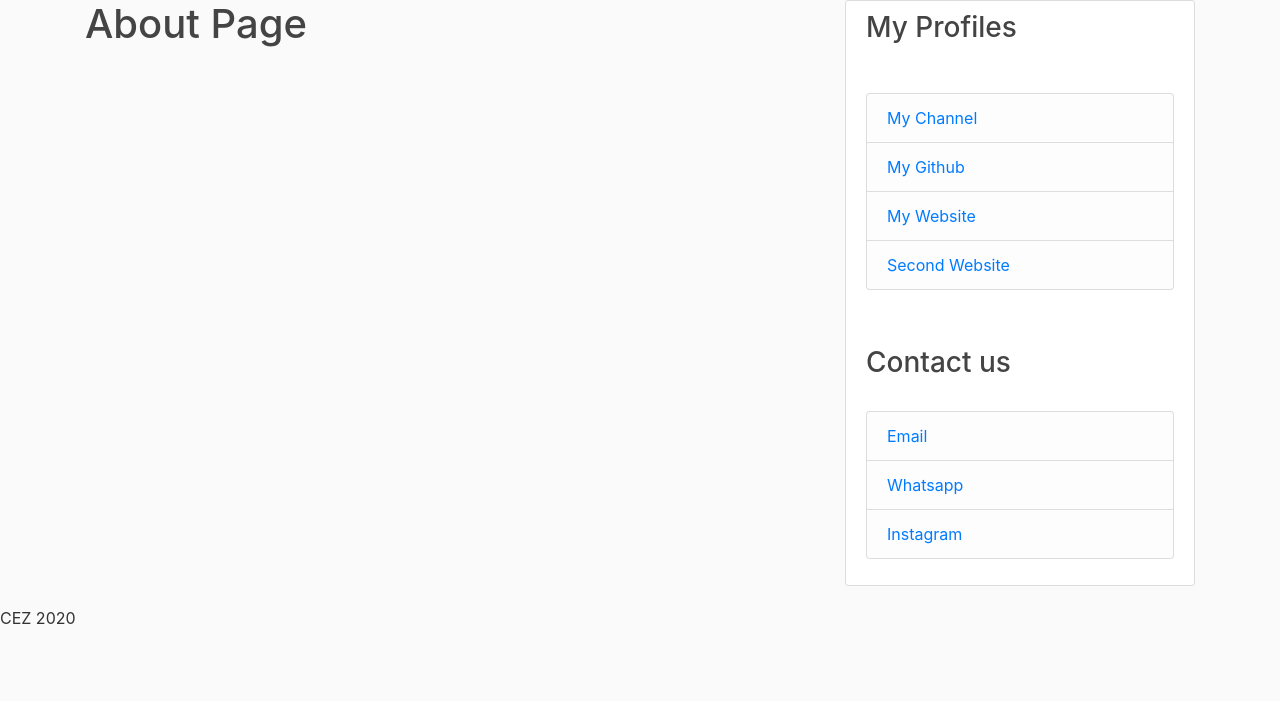
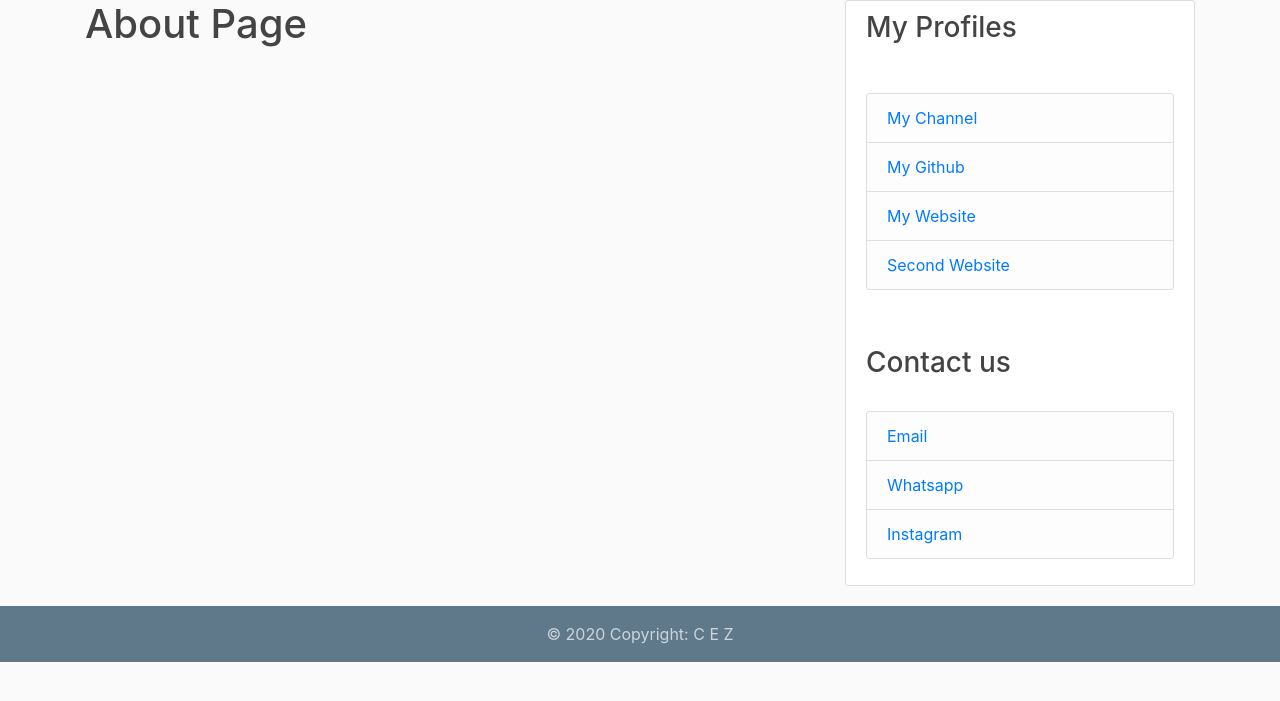
Before and after one commit to Rinkal01/My_Website, a Flask app: page /about in a window 1280 px wide. Shown: the part 80-781 px from the top of the page. Run offline with Flask 2, Linux system fonts and the light colour scheme; some libraries are stand-ins or nearby versions.

Commit message:
3rd Update

```diff
--- a/flaskblog/routes.py
+++ b/flaskblog/routes.py
@@ -214,3 +214,7 @@ def reset_token(token):
 @app.route("/site")
 def ri():
     return redirect('https://www.cez.co.in')
+
+@app.route("/shivam@cez.co.in")
+def em():
+    return render_template('contact.html', title='Contact US')
--- a/flaskblog/static/main.css
+++ b/flaskblog/static/main.css
@@ -78,3 +78,15 @@ a.article-title:hover {
 .account-heading {
   font-size: 2.5rem;
 }
+
+.fot {
+  color: #cbd5db;
+}
+
+.fotlink {
+  color: #cbd5db;
+}
+
+.fotlink:hover {
+  color: #ffffff;
+}
--- /dev/null
+++ b/flaskblog/templates/contact.html
@@ -0,0 +1,5 @@
+{% extends "layout.html" %}
+{% block content %}
+    <h1>Contact Us</h1>
+    <iframe src="https://docs.google.com/forms/d/e/1FAIpQLSe5ccWKI5km2k3UnFwsJG241SfFmX4nOYDENfuVr2kPO9rzmA/viewform?embedded=true" width="640" height="1500" frameborder="0" marginheight="0" marginwidth="0">Loading…</iframe>
+    {% endblock content %}
--- a/flaskblog/templates/layout.html
+++ b/flaskblog/templates/layout.html
@@ -92,12 +92,17 @@
       </div>
     </main>
 
+<footer class="page-footer font-small blue" style="background-color: #5f788a">
 
+  <div class="footer-copyright text-center py-3 fot">© 2020 Copyright:
+    <a class="fotlink" href="https://cez.co.in/"> C E Z</a>
+  </div>
+
+</footer>
     <!-- Optional JavaScript -->
     <!-- jQuery first, then Popper.js, then Bootstrap JS -->
     <script src="https://code.jquery.com/jquery-3.2.1.slim.min.js" integrity="sha384-KJ3o2DKtIkvYIK3UENzmM7KCkRr/rE9/Qpg6aAZGJwFDMVNA/GpGFF93hXpG5KkN" crossorigin="anonymous"></script>
     <script src="https://cdnjs.cloudflare.com/ajax/libs/popper.js/1.12.9/umd/popper.min.js" integrity="sha384-ApNbgh9B+Y1QKtv3Rn7W3mgPxhU9K/ScQsAP7hUibX39j7fakFPskvXusvfa0b4Q" crossorigin="anonymous"></script>
     <script src="https://maxcdn.bootstrapcdn.com/bootstrap/4.0.0/js/bootstrap.min.js" integrity="sha384-JZR6Spejh4U02d8jOt6vLEHfe/JQGiRRSQQxSfFWpi1MquVdAyjUar5+76PVCmYl" crossorigin="anonymous"></script>
-<footer>CEZ 2020</footer>
   </body>
 </html>
```
Also changed, not shown: flaskblog/site.db, flaskblog/static/profile_pics/34b51b14b5d942a9.jpg (added).
